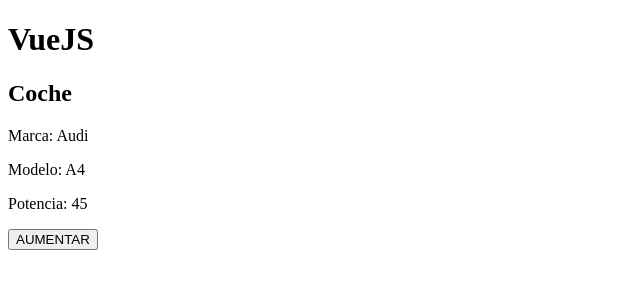
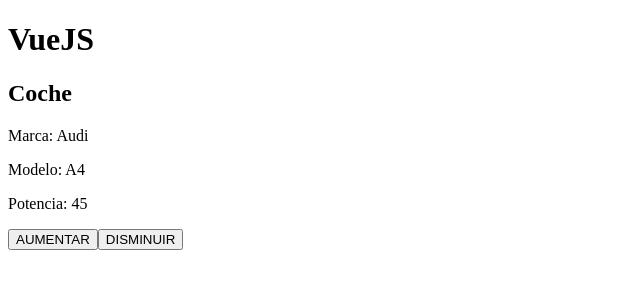
Before and after one commit to prattparedes/Vue-CS, a Vue app: page / in a window 1280 px wide. Shown: the top 300 px of the page, without its empty margins (0-640 px from the left). Built offline with nearby package versions, Linux system fonts and the light colour scheme.

Commit message:
emits events

```diff
--- a/src/App.vue
+++ b/src/App.vue
@@ -1,7 +1,7 @@
 <template lang="">
   <div>
     <h1>VueJS</h1>
-    <CarProps :power="power" :upPower="upPower" />
+    <CarProps :power="power" :upPower="upPower" @downPower="downPower" />
     <!-- <car-comp></car-comp>
     <hr>
     <CarOpt/>
@@ -29,13 +29,17 @@
     let power = ref(45);
 
     const upPower = () => {
-      console.log("aumentar power...");
       power.value++;
-      console.log(power);
     };
+
+    const downPower = () => {
+      power.value--;
+    }
+
     return {
       power,
       upPower,
+      downPower
     };
   },
 };
--- a/src/components/CarProps.vue
+++ b/src/components/CarProps.vue
@@ -4,6 +4,7 @@
   <p>Modelo: {{ model }}</p>
   <p>Potencia: {{ power }}</p>
   <button @click="upPower">AUMENTAR</button>
+  <button @click="downPowerEmit">DISMINUIR</button>
 </template>
 
 <script>
@@ -14,21 +15,31 @@
       default: 60,
     },
     upPower: Function,
+
   },
-  setup(props) {
+
+  emits: ["downPower"],
+
+  setup(props, context) {
     const brand = "Audi";
     const model = "A4";
 
-    console.log(props);
+    console.log(context)
+
 
     const testPower = () => {
       props.upPower()
     }
 
+    const downPowerEmit = () => {
+      context.emit('downPower')
+    }
+
     return {
       brand,
       model,
-      testPower
+      testPower,
+      downPowerEmit
     };
   },
 };
```
